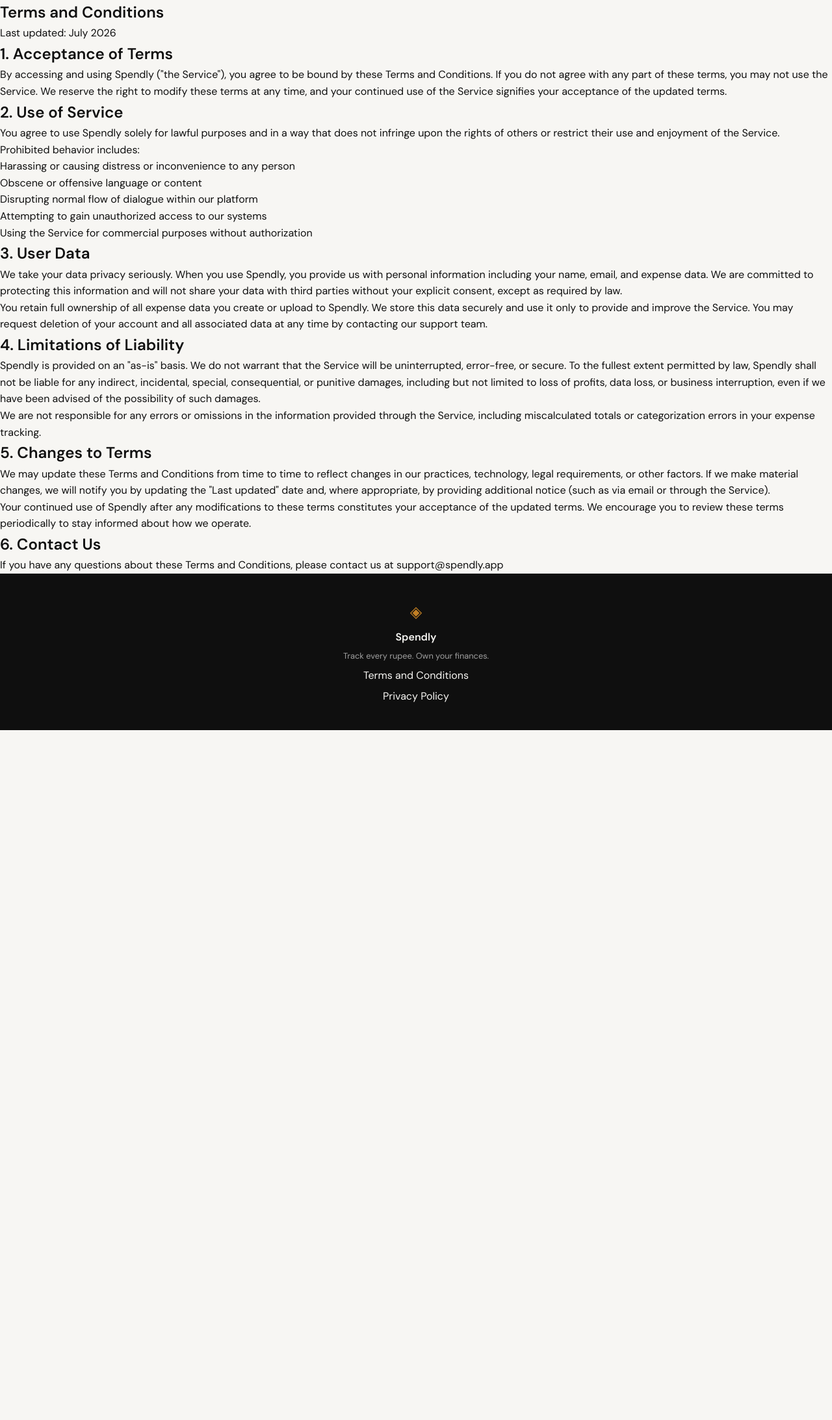
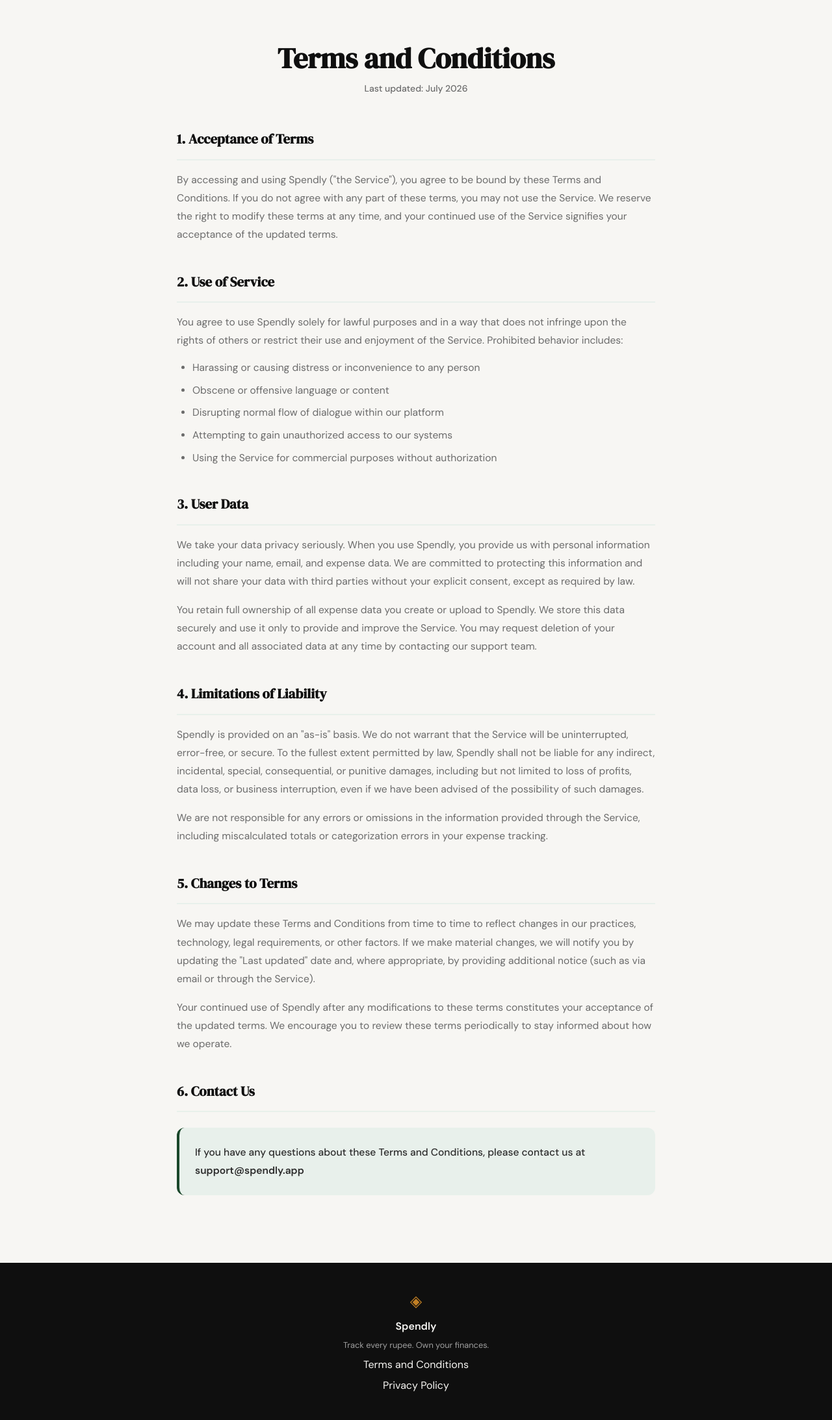
Before and after one commit to chinmoy567/spendly, a Flask app: page /terms in a window 1280 px wide. Shown: the part 61-2247 px from the top of the page at 65% size. Before the commit the page ends 1185 px from the top, so only its background shows below. Run offline with Flask 3, Linux system fonts and the light colour scheme.

Commit message:
style: improve terms page design to match website aesthetic

```diff
--- a/templates/terms.html
+++ b/templates/terms.html
@@ -4,12 +4,93 @@
 
 {% block content %}
 
-<section class="terms-container">
-    <div class="terms-inner">
+<style>
+.terms-section {
+    padding: 4rem 2rem;
+    max-width: 800px;
+    margin: 0 auto;
+}
+
+.terms-header {
+    margin-bottom: 3rem;
+    text-align: center;
+}
+
+.terms-header h1 {
+    font-family: var(--font-display);
+    font-size: clamp(2rem, 4vw, 2.75rem);
+    color: var(--ink);
+    margin-bottom: 0.5rem;
+    line-height: 1.2;
+}
+
+.terms-updated {
+    font-size: 0.875rem;
+    color: var(--ink-muted);
+    font-weight: 500;
+}
+
+.terms-content {
+    line-height: 1.8;
+}
+
+.terms-section-group {
+    margin-bottom: 2.5rem;
+}
+
+.terms-section-group h2 {
+    font-family: var(--font-display);
+    font-size: 1.3rem;
+    color: var(--ink);
+    margin-bottom: 1rem;
+    padding-bottom: 0.75rem;
+    border-bottom: 2px solid var(--accent-light);
+}
+
+.terms-section-group p {
+    color: var(--ink-muted);
+    margin-bottom: 1rem;
+    font-size: 0.975rem;
+}
+
+.terms-section-group p:last-child {
+    margin-bottom: 0;
+}
+
+.terms-section-group ul {
+    margin: 1rem 0 1rem 1.5rem;
+    color: var(--ink-muted);
+    font-size: 0.975rem;
+}
+
+.terms-section-group li {
+    margin-bottom: 0.6rem;
+    line-height: 1.6;
+}
+
+.terms-highlight {
+    background: var(--accent-light);
+    padding: 1.5rem;
+    border-left: 4px solid var(--accent);
+    border-radius: var(--radius-md);
+    margin: 1.5rem 0;
+}
+
+.terms-highlight p {
+    margin-bottom: 0;
+    color: var(--ink-soft);
+    font-weight: 500;
+}
+</style>
+
+<section class="terms-section">
+    <div class="terms-header">
         <h1>Terms and Conditions</h1>
-        <p class="terms-last-updated">Last updated: July 2026</p>
+        <p class="terms-updated">Last updated: July 2026</p>
+    </div>
 
-        <div class="terms-content">
+    <div class="terms-content">
+        <div class="terms-section-group">
             <h2>1. Acceptance of Terms</h2>
             <p>
                 By accessing and using Spendly ("the Service"), you agree to be bound by these Terms and Conditions.
@@ -17,7 +98,9 @@
                 modify these terms at any time, and your continued use of the Service signifies your acceptance of the
                 updated terms.
             </p>
+        </div>
 
+        <div class="terms-section-group">
             <h2>2. Use of Service</h2>
             <p>
                 You agree to use Spendly solely for lawful purposes and in a way that does not infringe upon the
@@ -30,7 +113,9 @@
                 <li>Attempting to gain unauthorized access to our systems</li>
                 <li>Using the Service for commercial purposes without authorization</li>
             </ul>
+        </div>
 
+        <div class="terms-section-group">
             <h2>3. User Data</h2>
             <p>
                 We take your data privacy seriously. When you use Spendly, you provide us with personal information
@@ -42,7 +127,9 @@
                 securely and use it only to provide and improve the Service. You may request deletion of your account
                 and all associated data at any time by contacting our support team.
             </p>
+        </div>
 
+        <div class="terms-section-group">
             <h2>4. Limitations of Liability</h2>
             <p>
                 Spendly is provided on an "as-is" basis. We do not warrant that the Service will be uninterrupted,
@@ -55,7 +142,9 @@
                 We are not responsible for any errors or omissions in the information provided through the Service,
                 including miscalculated totals or categorization errors in your expense tracking.
             </p>
+        </div>
 
+        <div class="terms-section-group">
             <h2>5. Changes to Terms</h2>
             <p>
                 We may update these Terms and Conditions from time to time to reflect changes in our practices,
@@ -68,11 +157,16 @@
                 the updated terms. We encourage you to review these terms periodically to stay informed about how we
                 operate.
             </p>
+        </div>
 
+        <div class="terms-section-group">
             <h2>6. Contact Us</h2>
-            <p>
-                If you have any questions about these Terms and Conditions, please contact us at support@spendly.app
-            </p>
+            <div class="terms-highlight">
+                <p>
+                    If you have any questions about these Terms and Conditions, please contact us at
+                    <strong>support@spendly.app</strong>
+                </p>
+            </div>
         </div>
     </div>
 </section>
```
